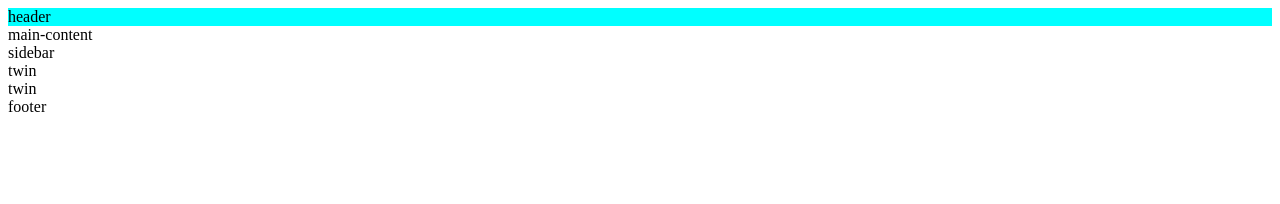
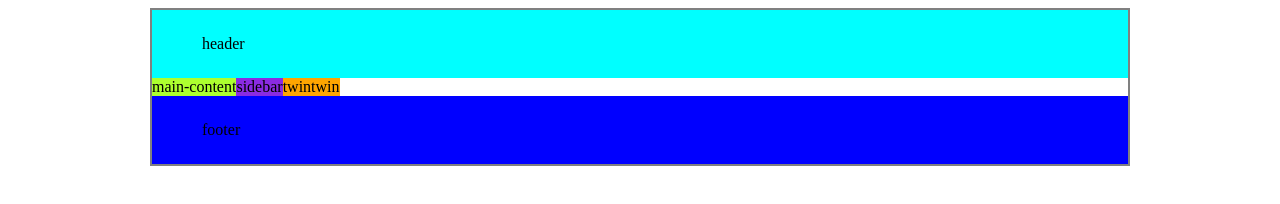
Before and after one commit to ajarrra/22.11.22-DZ, a plain HTML site: page index.html in a window 1280 px wide. Drawn offline with Linux system fonts and the light colour scheme.

Commit message:
edit color

```diff
--- a/style.css
+++ b/style.css
@@ -2,7 +2,34 @@
     box-sizing: border-box;
 }
 
+main {
+    display: flex;
+    border: 2px solid gray;
+    flex-wrap: wrap;
+    max-width: 980px;
+    margin: 0 auto;
+}
+
 header{
-    display: flex;
-    background-color: aqua;
+background-color: aqua;
+flex: 0 0 100%;
+padding: 25px 50px;
 }
+
+.main-content{
+    background-color: greenyellow;
+
+}
+
+.sidebar{
+    background-color: blueviolet;
+}
+
+.twin{
+    background-color: orange;
+}
+footer{
+    background-color: blue;
+    flex: 0 0 100%;
+    padding: 25px 50px;
+}
```
